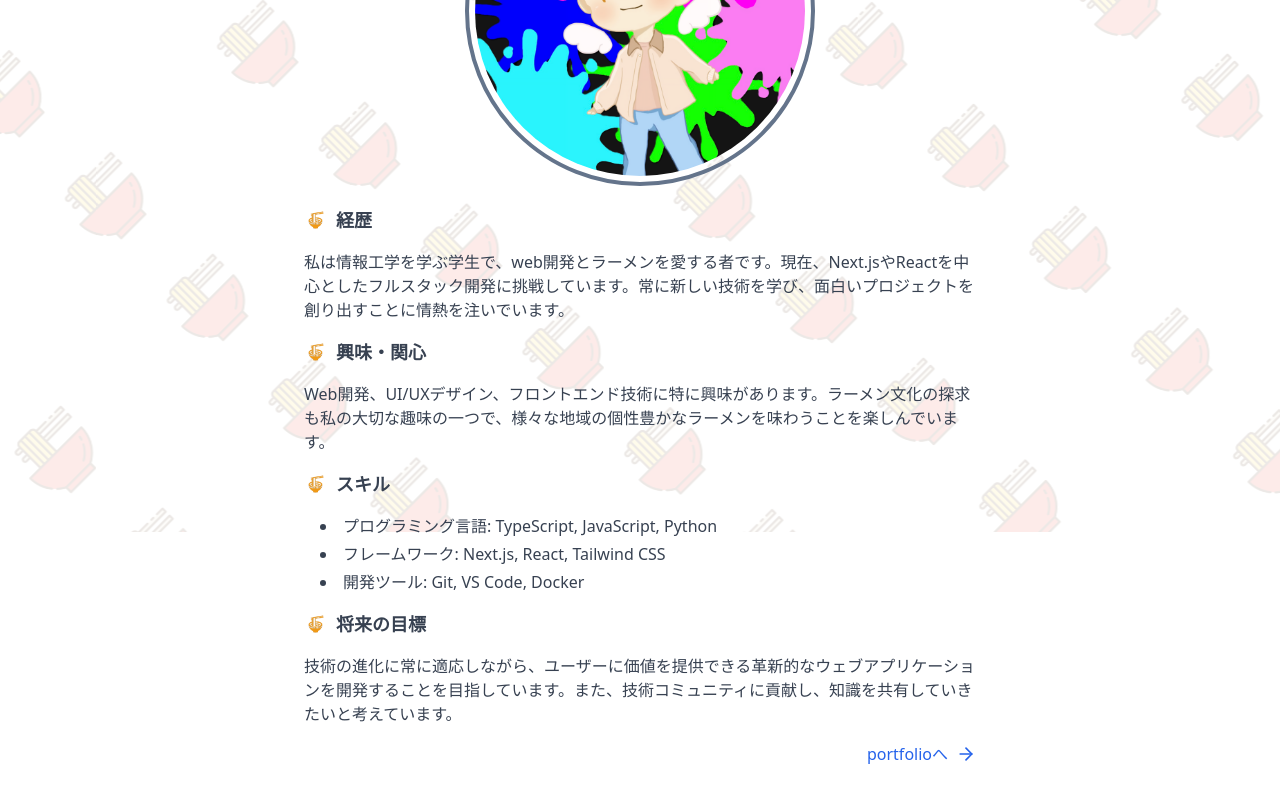
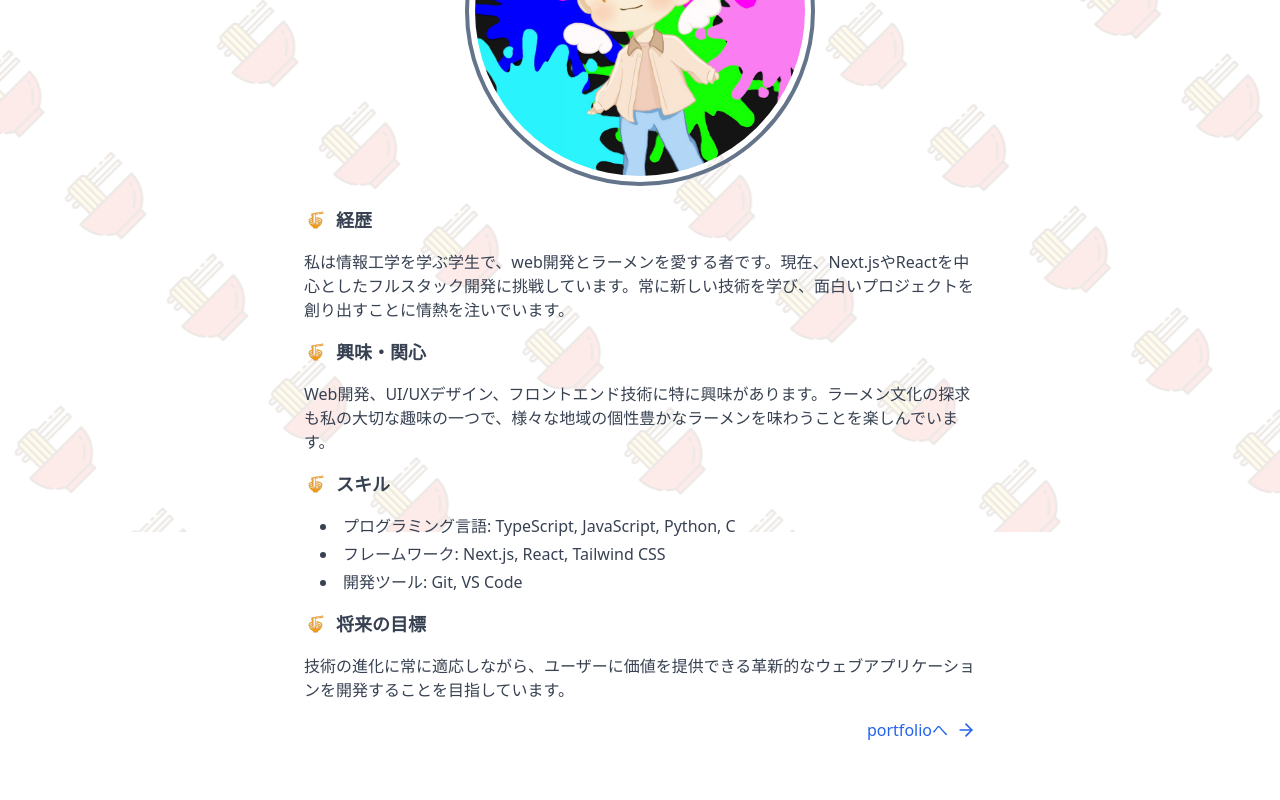
Before and after one commit to Tsubasa213/next-blog-app, a Next.js app: page /about in a window 1280 px wide. Shown: the part 268-1068 px from the top of the page. Built offline with nearby package versions, Linux system fonts and the light colour scheme; no server answers.

Commit message:
update page.tsx

```diff
--- a/src/app/about/page.tsx
+++ b/src/app/about/page.tsx
@@ -64,9 +64,9 @@ const Page: React.FC = () => {
           <h2 className="text-lg font-semibold">スキル</h2>
         </div>
         <ul className="list-inside list-disc space-y-1 pl-4">
-          <li>プログラミング言語: TypeScript, JavaScript, Python</li>
+          <li>プログラミング言語: TypeScript, JavaScript, Python, C</li>
           <li>フレームワーク: Next.js, React, Tailwind CSS</li>
-          <li>開発ツール: Git, VS Code, Docker</li>
+          <li>開発ツール: Git, VS Code</li>
         </ul>
 
         <div className="flex items-center space-x-2">
@@ -80,7 +80,7 @@ const Page: React.FC = () => {
           <h2 className="text-lg font-semibold">将来の目標</h2>
         </div>
         <p>
-          技術の進化に常に適応しながら、ユーザーに価値を提供できる革新的なウェブアプリケーションを開発することを目指しています。また、技術コミュニティに貢献し、知識を共有していきたいと考えています。
+          技術の進化に常に適応しながら、ユーザーに価値を提供できる革新的なウェブアプリケーションを開発することを目指しています。
         </p>
 
         <div className="mt-6 flex justify-end">
```
